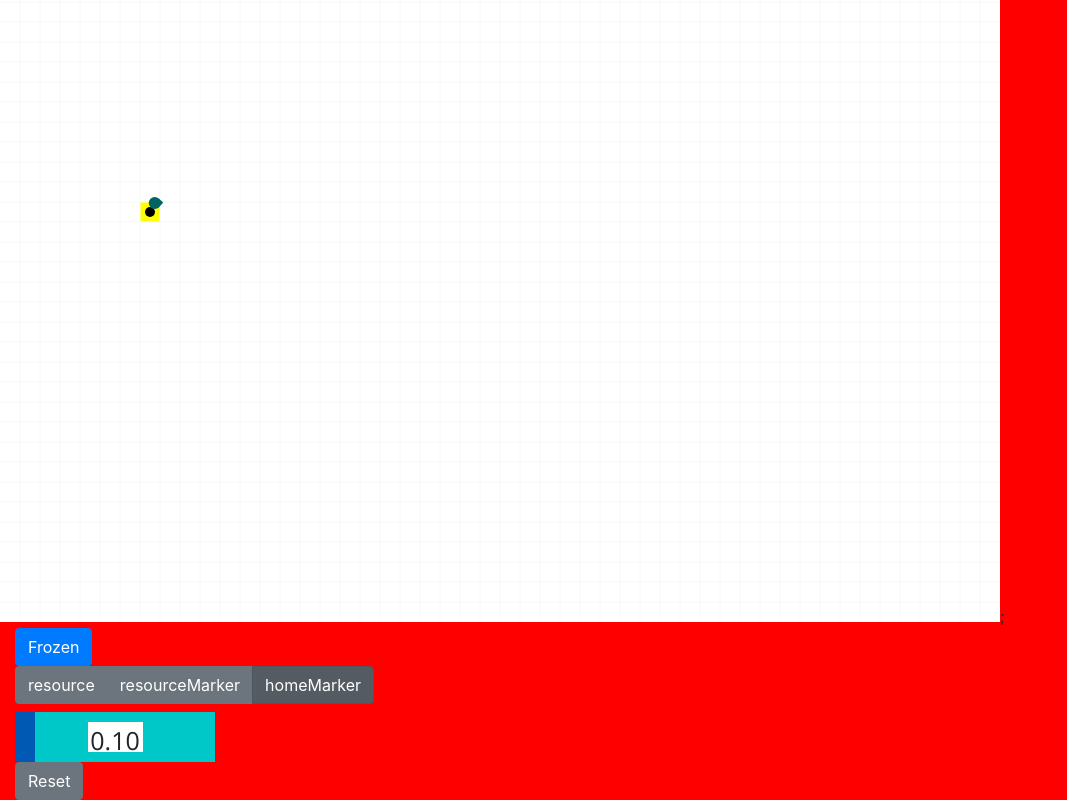
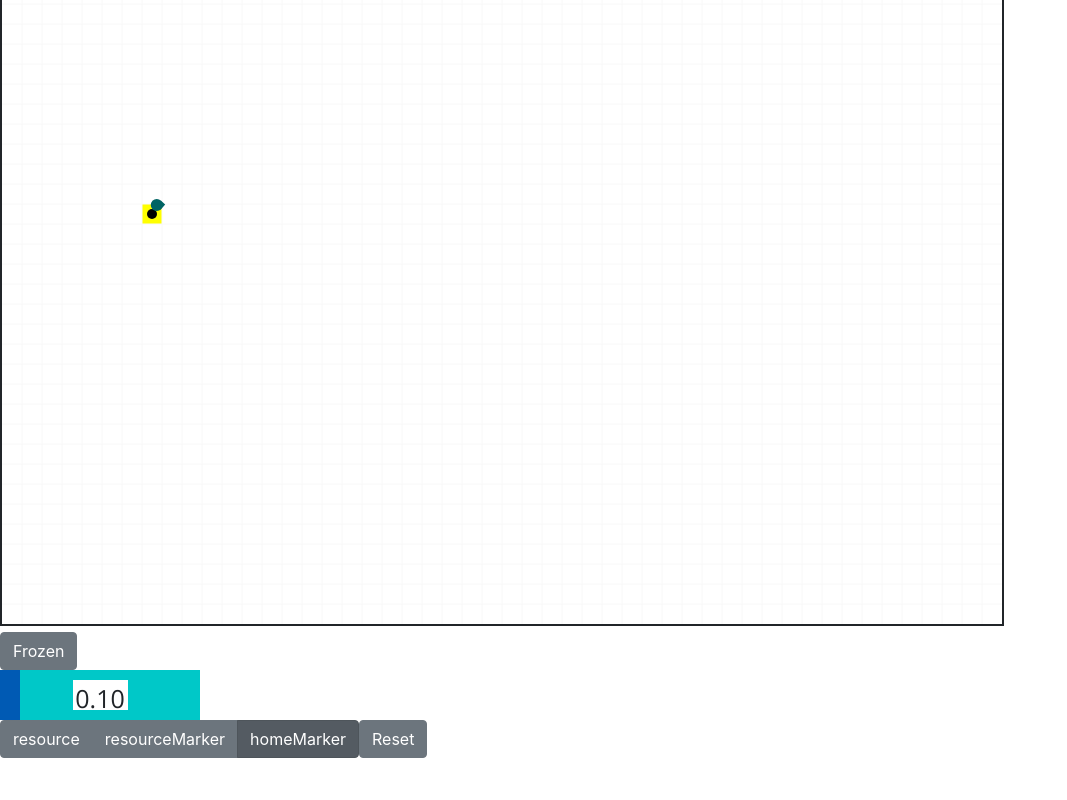
Before and after one commit to Callum-Halton/ants, a React (Create React App) app: page / in a window 1280 px wide. Shown: the part 378-1178 px from the top of the page, without its empty margins (0-1067 px from the left). After the commit the page ends 1136 px from the top, so only its background shows below. Built offline with nearby package versions, Linux system fonts and the light colour scheme.

Commit message:
Add border around canvas, remove red background, and play with range slider

```diff
--- a/src/App.css
+++ b/src/App.css
@@ -33,8 +33,8 @@
 */
 
 .canvas {
-  /* width: 100%; */
-  /* height: auto; */
+  border-style: solid;
+  border-width: 2px;
 }
 
 /*
--- a/src/controls.js
+++ b/src/controls.js
@@ -3,29 +3,41 @@ import FeatureBar from './progBar.js';
 
 export default function Controls(props) {
   return(
-    <div className="col-1">
+    <div className="col">
+      <div className="row">
+        <div className="col">
           <ToggleFrozenButton
             toggleSimulationFrozen={props.toggleSimulationFrozen}
             frozen={props.frozen}
+          />
+          <FeatureBar updateProgress={props.selectPaletteFeatureAmount}
+            progress={props.paletteFeatureAmount}
+            width={200} height={50} color={[0, 100, 200]}
+            background={[0, 200, 200]}
           />
           <SelectPaletteFeatureButtons
             selectPaletteFeature={props.selectPaletteFeature}
             activePaletteFeature={props.activePaletteFeature}
             paletteFeatures={props.paletteFeatures}
           />
-      <FeatureBar updateProgress={props.selectPaletteFeatureAmount}
-        progress={props.paletteFeatureAmount}
-        width={200} height={50} color={[0, 100, 200]}
-        background={[0, 200, 200]}
-      />
           <ResetSimulation resetSimulation={props.resetSimulation}/>
+        </div>
+      </div>
+      {/* Duncan put this here to play with it
+      <div className="row">
+        <div className="col">
+          <label for="customRange1">Example range</label>
+          <input type="range" class="custom-range" id="customRange1"/>
+        </div>
+      </div>
+      */}
     </div>
   );
 }
 
 function ToggleFrozenButton(props) {
   return (
-    <button type="button" className={"btn btn-primary"} onClick={props.toggleSimulationFrozen}>
+    <button type="button" className={"btn btn-secondary"} onClick={props.toggleSimulationFrozen}>
       {props.frozen ? "Frozen" : "Running"}
     </button>
   );
@@ -33,10 +45,10 @@ function ToggleFrozenButton(props) {
 
 function SelectPaletteFeatureButtons(props) {
   let radioButtons = props.paletteFeatures.map(feature =>
-    <label key={`${feature}Selection`} className={`btn btn-secondary ${props.activePaletteFeature === feature ?
+    <button key={`${feature}Selection`} className={`btn btn-secondary ${props.activePaletteFeature === feature ?
       "active" : ""}`} onClick={() => {props.selectPaletteFeature(feature)}}>
       {feature}
-    </label>
+    </button>
   );
 
   return (
--- a/src/index.js
+++ b/src/index.js
@@ -4,7 +4,7 @@ import './index.css';
 import App from './App';
 import * as serviceWorker from './serviceWorker';
 
-document.body.style = 'background: red;';
+// document.body.style = 'background: red;';
 ReactDOM.render(<App />, document.getElementById('root'));
 
 // If you want your app to work offline and load faster, you can change
--- a/src/simulation.js
+++ b/src/simulation.js
@@ -109,9 +109,8 @@ export default class Simulation extends React.Component {
             width={this.state.width}
             height={this.state.height}
             contextRef={this.saveContext}
-          />;
+          />
         </div>
-        <div className="col">
         <Controls
           toggleSimulationFrozen={this.toggleSimulationFrozen}
           frozen={this.state.frozen}
@@ -123,7 +122,6 @@ export default class Simulation extends React.Component {
           resetSimulation={this.resetSimulation}
         />
       </div>
-      </div>
     );
   }
 }
```
Lines whose indentation alone changed are shown as unchanged.
